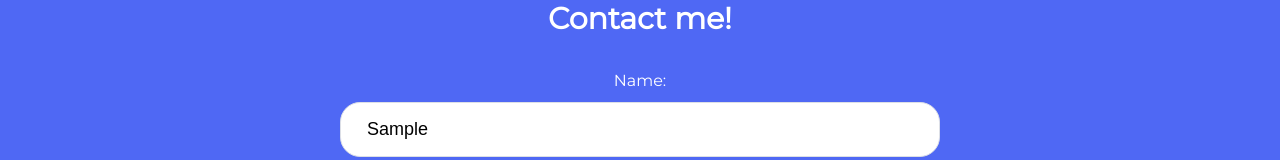
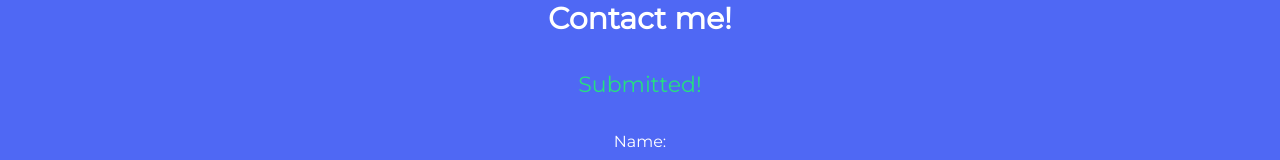
Before and after one commit to Liknox/blog-nuxt, a Nuxt app: page / in a window 1280 px wide. Both pictures are taken after typing "Sample", "name@example.com", "Sample" into the empty fields and a click on the button "SUBMIT !". Shown: the part 879-1039 px from the top of the page. Built offline with nearby package versions, Linux system fonts and the light colour scheme.

Commit message:
created and added message in Contacts

```diff
--- a/components/Contacts.vue
+++ b/components/Contacts.vue
@@ -2,6 +2,8 @@
    <section class="contact">
       <div class="container">
          <h2 class="title">Contact me!</h2>
+         <Message v-if="message" :message="message" />
+
          <form @submit.prevent="onSubmit" class="contact-form">
             <AppInput v-model="user.name">Name:</AppInput>
             <AppInput v-model="user.email" type="email">Email:</AppInput>
@@ -16,6 +18,7 @@
 </template>
 
 <script>
+import Message from "@/components/UI/Message.vue";
 import AppButton from "@/components/UI/Controls/Button.vue";
 import AppInput from "@/components/UI/Controls/Input.vue";
 import AppTextArea from "@/components/UI/Controls/TextArea.vue";
@@ -24,9 +27,11 @@ export default {
       AppButton,
       AppInput,
       AppTextArea,
+      Message,
    },
    data() {
       return {
+         message: null,
          user: {
             name: "",
             email: "",
@@ -37,6 +42,10 @@ export default {
    methods: {
       onSubmit() {
          console.log(this.user);
+         this.message = "Submitted!"
+         this.user.name = ""
+         this.user.email = ""
+         this.user.text = ""
       },
    },
 };
--- /dev/null
+++ b/components/UI/Message.vue
@@ -0,0 +1,32 @@
+<template>
+   <div class="message" :class="mesClass">
+      <p>{{ message }}</p>
+   </div>
+</template>
+
+<script>
+export default {
+   props: {
+      mesClass: {
+         type: String,
+         default: "success",
+      },
+      message: {
+         type: String,
+         required: true,
+      },
+   },
+};
+</script>
+
+<style lang="scss">
+   .message {
+      font-size: 22px;
+      &.success {
+         color: #26de81;
+      }
+      &.error {
+         color: #fc5c65;
+      }
+   }
+</style>
```
